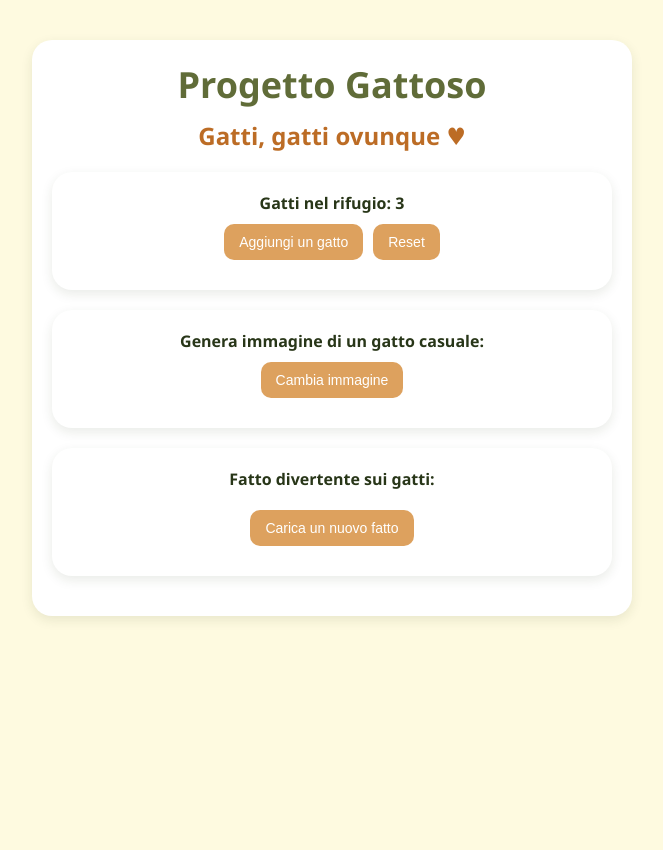
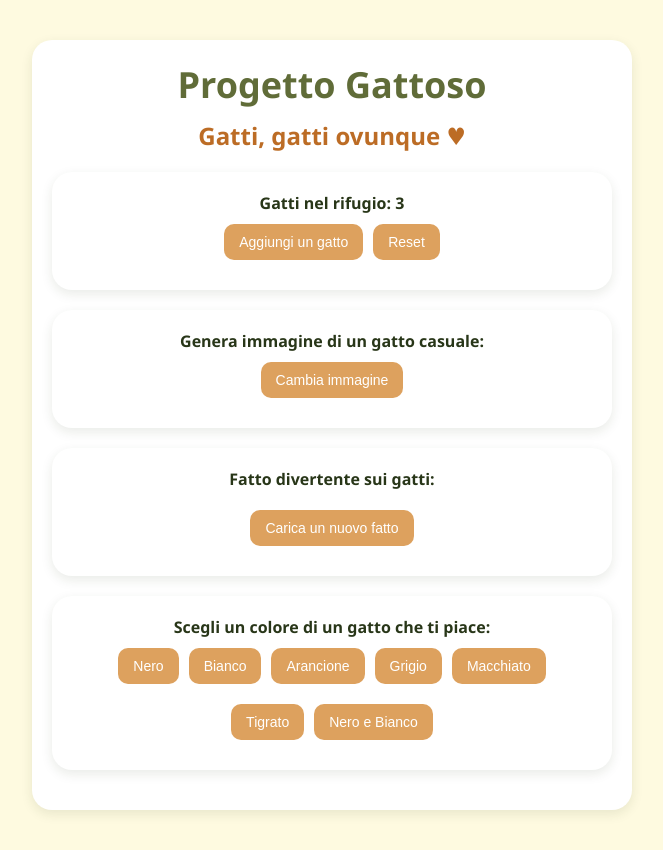
Before and after one commit to LindaTancini/cats-project-react, a React (Vite) app: page / in a window 1280 px wide. Shown: the whole page, without its empty margins (308-971 px from the left). Before the commit the page ends 800 px from the top, so only its background shows below. Built offline with nearby package versions, Linux system fonts and the light colour scheme; no server answers.

Commit message:
feat: add fourth task

```diff
--- /dev/null
+++ b/src/components/CatColorFavorite.jsx
@@ -0,0 +1,38 @@
+import { useEffect, useState } from "react";
+
+function CatColorFavorite() {
+  const [favoriteColor, setFavoriteColor] = useState("");
+  const colors = [
+    "Nero",
+    "Bianco",
+    "Arancione",
+    "Grigio",
+    "Macchiato",
+    "Tigrato",
+    "Nero e Bianco",
+  ];
+
+  useEffect(() => {
+    if (favoriteColor) {
+      console.log("colore selezionato:", favoriteColor);
+    }
+  }, [favoriteColor]);
+
+  return (
+    <div>
+      <h4>Scegli un colore di un gatto che ti piace:</h4>
+      {colors.map((colore) => (
+        <button key={colore} onClick={() => setFavoriteColor(colore)}>
+          {colore}
+        </button>
+      ))}
+      {favoriteColor && (
+        <p>
+          Hai selezionato il colore: <strong>{favoriteColor}</strong>
+        </p>
+      )}
+    </div>
+  );
+}
+
+export default CatColorFavorite;
--- a/src/components/Main.jsx
+++ b/src/components/Main.jsx
@@ -1,3 +1,4 @@
+import CatColorFavorite from "./CatColorFavorite";
 import CatCounter from "./CatCounter";
 import CatFact from "./CatFact";
 import CatImage from "./CatImage";
@@ -9,6 +10,7 @@ function Main() {
       <CatCounter />
       <CatImage />
       <CatFact />
+      <CatColorFavorite />
     </>
   );
 }
```
